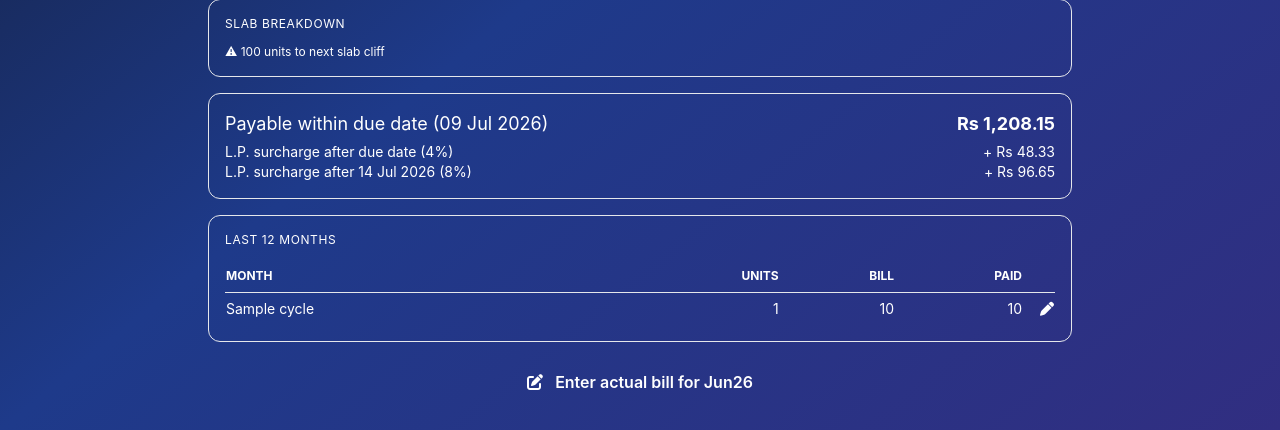
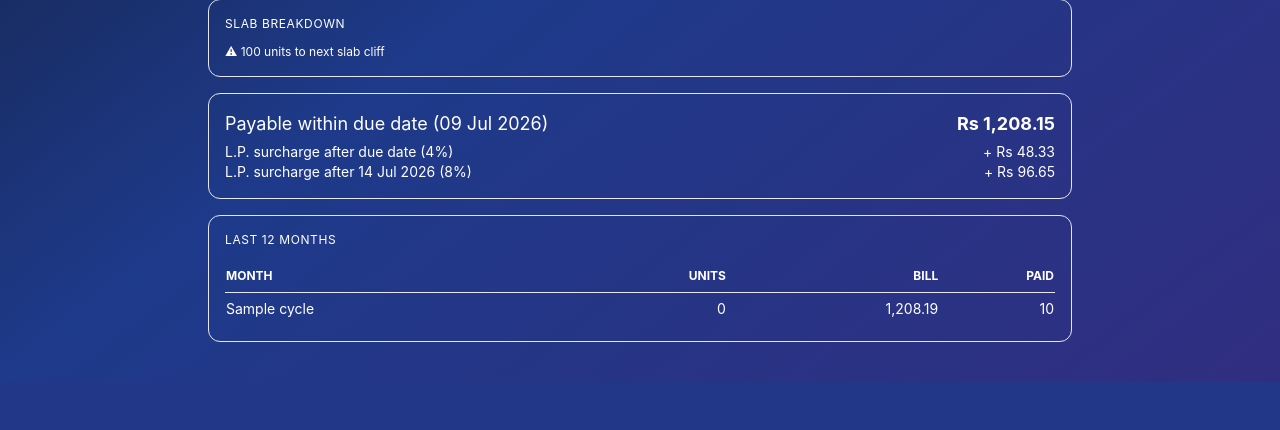
Before and after one commit to bilalahmadj110/inverter-monitor, a Flask app: page /fesco-bill in a window 1280 px wide. Shown: the part 608-1038 px from the top of the page. After the commit the page ends 990 px from the top, so only its background shows below. Run offline with Flask 3, Linux system fonts and the light colour scheme; the visitor is signed in with stand-in values (Sample User, id 1); tables that the repository leaves empty hold one stand-in row (values such as "Sample post"); parts of the project's set-up code (start-up, migrations or seed data) failed here and were passed over; some libraries are stand-ins or nearby versions.

Commit message:
feat(fesco): drop manual bill entry — inverter is the sole source of truth
After the one-time bootstrap of historical 12 months, every going-forward
cycle is auto-calculated from the inverter's grid_kwh aggregate. No more
edit modal, no more 'enter actual bill' CTA, no more 'record bill' banner
on the live screen. Bootstrapped rows are treated as canonical too —
no distinction between estimated vs actual.

ensure_open_cycle now fills units_actual + bill_amount_actual when
auto-closing a stale cycle so downstream UI shows it as the final value.

```diff
--- a/fesco_cycles.py
+++ b/fesco_cycles.py
@@ -197,11 +197,17 @@ class CycleStore:
                 else:
                     units_est = existing_open.get("units_estimated") or 0
                     bill_est = existing_open.get("bill_amount_estimated") or 0
+                # Auto-close drives both the estimate and the actual values.
+                # Going-forward cycles aren't manually entered — the inverter's
+                # own grid_kwh tracking is the source of truth. Manual entry
+                # remains available only for correcting bootstrapped history.
                 self._unlocked_upsert({
                     **existing_open,
                     "status": "closed",
                     "units_estimated": round(units_est, 3),
                     "bill_amount_estimated": round(bill_est, 2),
+                    "units_actual": int(round(units_est)),
+                    "bill_amount_actual": round(bill_est, 2),
                 })
 
             # Create the new open cycle.
--- a/static/js/fesco_bill.js
+++ b/static/js/fesco_bill.js
@@ -204,32 +204,14 @@
       const billCol = row.bill_amount != null && row.bill_amount < 0
         ? `<span class="text-rose-400">${fmtPkr(row.bill_amount)} (refund)</span>`
         : fmtPkr(row.bill_amount);
-      const editPencil = row.is_actual
-        ? `<button class="text-white/30 hover:text-white" data-edit-label="${row.label}"><i class="fas fa-pen"></i></button>`
-        : `<button class="text-amber-300 hover:text-amber-100" data-edit-label="${row.label}" title="Awaiting actual"><i class="fas fa-pen-to-square"></i></button>`;
       return `<tr class="border-t border-white/5">
         <td class="py-1.5 text-white">${row.label}</td>
         <td class="py-1.5 text-right text-white">${fmtKwh(row.units)}</td>
         <td class="py-1.5 text-right text-white">${billCol}</td>
         <td class="py-1.5 text-right text-white/70">${fmtPkr(row.paid)}</td>
-        <td class="py-1.5 text-right">${editPencil}</td>
       </tr>`;
     }).join('');
     tbody.innerHTML = rows;
-    tbody.querySelectorAll('[data-edit-label]').forEach((btn) => {
-      btn.addEventListener('click', () => openEditModal(btn.dataset.editLabel));
-    });
-  }
-
-  function renderRecordActualBtn(payload) {
-    const btn = $('record-actual-btn');
-    if (payload.cycle.status === 'open') {
-      btn.classList.remove('hidden');
-      $('record-actual-label').textContent = payload.cycle.cycle_label;
-      btn.onclick = () => openEditModal(payload.cycle.cycle_label);
-    } else {
-      btn.classList.add('hidden');
-    }
   }
 
   function populateCyclePicker(allCycles, currentLabel) {
@@ -249,47 +231,6 @@
       url.searchParams.set('cycle', next);
       window.location.href = url.toString();
     };
-  }
-
-  // -------------------------- Edit modal --------------------------
-
-  function openEditModal(label) {
-    $('edit-modal').classList.remove('hidden');
-    $('edit-label').value = label;
-    fetchJSON(`/fesco/bill?cycle=${encodeURIComponent(label)}`).then((p) => {
-      $('edit-reading-date').value = p.cycle.end_date || p.header.reading_date;
-      $('edit-units').value = p.cycle.units_actual ?? '';
-      $('edit-bill').value = p.cycle.bill_amount_actual ?? '';
-      $('edit-paid').value = p.cycle.payment_amount ?? '';
-      $('edit-fpa').value = p.cycle.fpa_per_unit_actual ?? '';
-      $('edit-notes').value = p.cycle.notes ?? '';
-    });
-  }
-
-  function closeEditModal() {
-    $('edit-modal').classList.add('hidden');
-  }
-
-  async function submitEdit(ev) {
-    ev.preventDefault();
-    const label = $('edit-label').value;
-    const reading = $('edit-reading-date').value;
-    // We need start_date too; pull it from the existing cycle to preserve.
-    const existing = await fetchJSON(`/fesco/bill?cycle=${encodeURIComponent(label)}`);
-    const body = {
-      cycle_label: label,
-      start_date: existing.cycle.start_date,
-      end_date: reading,
-      status: 'closed',
-      units_actual: parseInt($('edit-units').value, 10),
-      bill_amount_actual: parseFloat($('edit-bill').value),
-      payment_amount: $('edit-paid').value ? parseFloat($('edit-paid').value) : null,
-      fpa_per_unit_actual: $('edit-fpa').value ? parseFloat($('edit-fpa').value) : null,
-      notes: $('edit-notes').value || null,
-    };
-    await fetchJSON('/fesco/cycle', { method: 'POST', body: JSON.stringify(body) });
-    closeEditModal();
-    location.reload();
   }
 
   // -------------------------- Init --------------------------
@@ -329,10 +270,6 @@
     renderSlab(billResp);
     renderPayable(billResp);
     renderHistory(billResp);
-    renderRecordActualBtn(billResp);
-
-    $('edit-close').addEventListener('click', closeEditModal);
-    $('edit-form').addEventListener('submit', submitEdit);
   }
 
   document.addEventListener('DOMContentLoaded', init);
--- a/templates/fesco_bill.html
+++ b/templates/fesco_bill.html
@@ -122,57 +122,12 @@
                             <th class="text-right py-2">Units</th>
                             <th class="text-right py-2">Bill</th>
                             <th class="text-right py-2">Paid</th>
-                            <th class="text-right py-2 w-8"></th>
                         </tr>
                     </thead>
                     <tbody id="history-body"></tbody>
                 </table>
             </div>
 
-            <!-- Record actual bill CTA (only on open cycle) -->
-            <button id="record-actual-btn" class="hidden w-full py-3 rounded-lg bg-emerald-600 hover:bg-emerald-500 text-white font-semibold">
-                <i class="fas fa-pen-to-square mr-2"></i> Enter actual bill for <span id="record-actual-label"></span>
-            </button>
-        </div>
-
-        <!-- Edit modal -->
-        <div id="edit-modal" class="hidden fixed inset-0 bg-black/70 z-50 flex items-center justify-center p-4">
-            <div class="bg-gray-900 border border-white/10 rounded-xl w-full max-w-md p-6">
-                <div class="flex items-center justify-between mb-4">
-                    <h3 class="text-white text-lg font-bold">Enter actual bill</h3>
-                    <button id="edit-close" class="text-white/50 hover:text-white"><i class="fas fa-xmark"></i></button>
-                </div>
-                <form id="edit-form" class="space-y-3">
-                    <input type="hidden" id="edit-label">
-                    <div>
-                        <label class="block text-white/70 text-xs mb-1">Reading date</label>
-                        <input id="edit-reading-date" type="date" class="w-full bg-white/10 border border-white/20 text-white rounded-lg px-3 py-2 text-sm" required>
-                    </div>
-                    <div>
-                        <label class="block text-white/70 text-xs mb-1">Units consumed</label>
-                        <input id="edit-units" type="number" min="0" step="1" class="w-full bg-white/10 border border-white/20 text-white rounded-lg px-3 py-2 text-sm" required>
-                    </div>
-                    <div>
-                        <label class="block text-white/70 text-xs mb-1">Bill amount (PKR)</label>
-                        <input id="edit-bill" type="number" step="0.01" class="w-full bg-white/10 border border-white/20 text-white rounded-lg px-3 py-2 text-sm" required>
-                    </div>
-                    <div>
-                        <label class="block text-white/70 text-xs mb-1">Paid amount (PKR, optional)</label>
-                        <input id="edit-paid" type="number" step="0.01" class="w-full bg-white/10 border border-white/20 text-white rounded-lg px-3 py-2 text-sm">
-                    </div>
-                    <div>
-                        <label class="block text-white/70 text-xs mb-1">FPA per unit (PKR, optional)</label>
-                        <input id="edit-fpa" type="number" step="0.0001" class="w-full bg-white/10 border border-white/20 text-white rounded-lg px-3 py-2 text-sm">
-                    </div>
-                    <div>
-                        <label class="block text-white/70 text-xs mb-1">Notes</label>
-                        <textarea id="edit-notes" rows="2" class="w-full bg-white/10 border border-white/20 text-white rounded-lg px-3 py-2 text-sm"></textarea>
-                    </div>
-                    <button type="submit" class="w-full py-2.5 rounded-lg bg-blue-600 hover:bg-blue-500 text-white font-semibold">
-                        Save
-                    </button>
-                </form>
-            </div>
         </div>
 
     </div>
```
Also changed, not shown: templates/solar_flow.html (+0 -42 lines).
